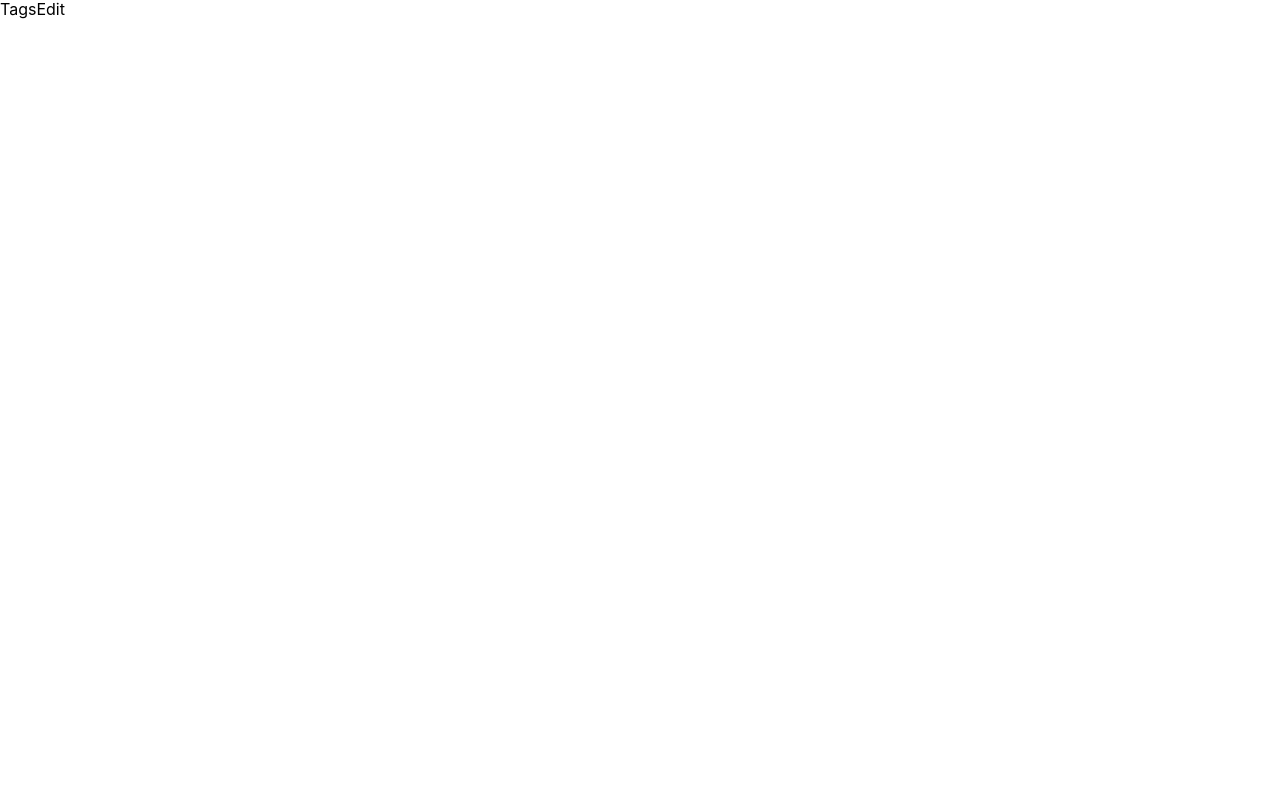
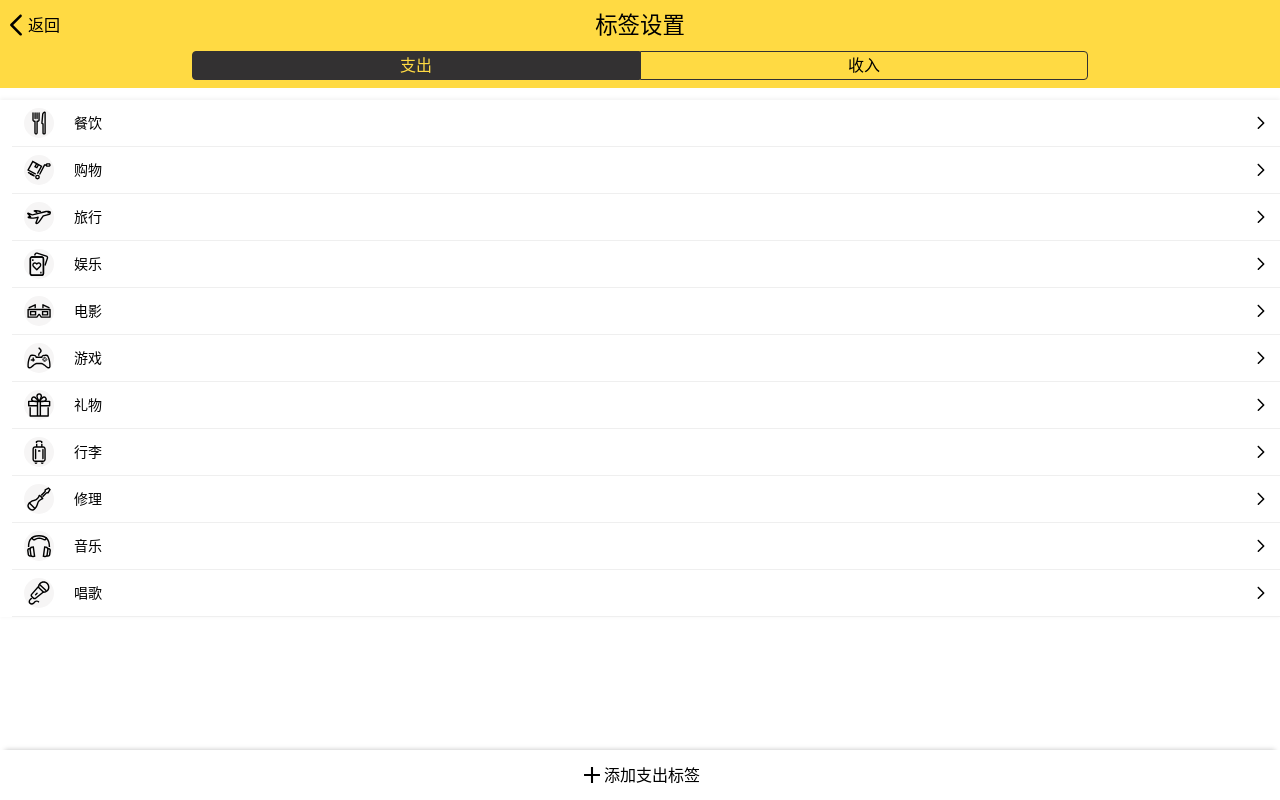
Before and after one commit to DDB324/duoduojizhang-React, a React app: page /#/tags in a window 1280 px wide. Built offline with nearby package versions, Linux system fonts and the light colour scheme.

Commit message:
基本完成Tag.tsx的样式

```diff
--- /dev/null
+++ b/src/Views/CategorySettings.tsx
@@ -0,0 +1,125 @@
+import styled from 'styled-components';
+import React, {useState} from 'react';
+import Icon from '../components/Icon';
+
+//样式
+const Wrapper = styled.section`
+  background: #ffda43;
+  position: relative;
+
+  > header {
+    padding: 12px 4px 12px;
+    display: flex;
+    justify-content: space-between;
+    align-items: center;
+
+    > .left {
+      display: flex;
+      justify-content: center;
+      align-items: center;
+
+      > .icon {
+        width: 24px;
+        height: 24px;
+      }
+    }
+
+    > .center {
+      font-size: 1.4em;
+    }
+
+    > .right {
+      width: 56px;
+      height: 24px;
+    }
+  }
+
+  > ul {
+    display: flex;
+    justify-content: center;
+    align-items: center;
+    padding-bottom: 8px;
+
+    > li {
+      text-align: center;
+      width: 35%;
+      border: 1px solid #333132;
+      padding: 4px 0;
+      position: relative;
+
+      &:first-child {
+        border-top-left-radius: 4px;
+        border-bottom-left-radius: 4px;
+      }
+
+      &:last-child {
+        border-top-right-radius: 4px;
+        border-bottom-right-radius: 4px;
+      }
+
+      &.selected {
+        background: #333132;
+        color: #ffda43;
+      }
+    }
+  }
+`;
+
+//props的类型声明
+type Category = '-' | '+';
+type Props = {
+  category: Category
+  onCategoryChange: (category: Category) => void
+}
+
+const CategorySettings: React.FC<Props> = (props) => {
+  //接受的外部数据
+  const category = props.category;
+
+  //遍历需要的数据
+  const categoryMap = {'-': '支出', '+': '收入'};
+
+  //类型声明
+  type Keys = keyof typeof categoryMap
+
+  //遍历需要的数据
+  const [categoryList] = useState<Keys[]>(['-', '+']);
+
+  //防止多次点击同一个category造成函数多次执行
+  const onToggleCategory = (e: React.MouseEvent, c: Category) => {
+    if (e.currentTarget.querySelector('span')?.innerHTML !== categoryMap[category]) {
+      return props.onCategoryChange(c);
+    }
+  };
+  return (
+    <Wrapper>
+      <header>
+        <div className='left'>
+          <Icon name='left'/>
+          返回
+        </div>
+        <div className='center'>
+          标签设置
+        </div>
+        <div className='right'/>
+      </header>
+      <ul>
+        {
+          categoryList.map(c => {
+              return (
+                <li key={c}
+                    onClick={(e) => onToggleCategory(e, c)}
+                    className={category === c ? 'selected' : ''}>
+                  {categoryMap[c]}
+                </li>
+              );
+            }
+          )
+        }
+      </ul>
+    </Wrapper>
+  );
+};
+
+
+export {CategorySettings};
--- a/src/Views/Money/TagsSection.tsx
+++ b/src/Views/Money/TagsSection.tsx
@@ -1,6 +1,6 @@
 import styled from 'styled-components';
 import Icon from '../../components/Icon';
-import React, {ReactHTMLElement, ReactNode, ReactNodeArray, useRef, useState} from 'react';
+import React, {useRef} from 'react';
 import {Link} from 'react-router-dom';
 
 const Wrapper = styled.section`
@@ -63,7 +63,7 @@ const TagsSection: React.FC<Props> = (props) => {
     const getClass = (tag: string) => selectedTag?.indexOf(tag) >= 0 ? 'selected' : '';
     const textLink = useRef(null);
     const handleClick = () => {
-        (textLink.current! as HTMLElement).click();
+      (textLink.current! as HTMLElement).click();
     };
     return (
       <Wrapper>
--- a/src/Views/Tags.tsx
+++ b/src/Views/Tags.tsx
@@ -1,9 +1,100 @@
-import React from 'react';
+import React, {useState} from 'react';
+import {useTags} from '../useTags';
+import Icon from '../components/Icon';
+import styled from 'styled-components';
+import {CategorySettings} from './CategorySettings';
 
-const Tags:React.FC = ()=>{
+const Wrapper = styled.div`
+  display: flex;
+  flex-direction: column;
+  height: 100vh;
+
+  > footer {
+    line-height: 50px;
+    text-align: center;
+    box-shadow: 0 -5px 5px -5px rgba(0, 0, 0, .25);
+
+    > .icon {
+      margin: 0 4px;
+    }
+  }
+`;
+const Main = styled.div`
+  flex-grow: 1;
+  overflow: auto;
+  padding: 12px 0 0;
+
+  > ul {
+    padding-left: 12px;
+    box-shadow: 0 -1px 5px #efefef;
+    display: flex;
+    flex-wrap: wrap;
+    font-size: 14px;
+    flex-direction: column;
+
+    > li {
+      display: flex;
+      justify-content: flex-start;
+      align-items: center;
+      padding: 8px 12px 8px 0;
+      border-bottom: 1px solid #efefef;
+
+      > div {
+        margin: 0 20px 0 12px;
+        width: 30px;
+        height: 30px;
+        background: #f6f5f5;
+        border-radius: 50%;
+        display: flex;
+        justify-content: center;
+        align-items: center;
+
+        > .icon {
+          width: 24px;
+          height: 24px;
+        }
+      }
+
+      > span {
+        margin-right: auto;
+      }
+    }
+  }
+`;
+
+const Tags: React.FC = () => {
+  //获取tag数据
+  const {expenditureTags, incomeTags} = useTags();
+
+  //声明category变量
+  const [category, setCategory] = useState<'-' | '+'>('-');
   return (
-    <div>TagsEdit</div>
-  )
-}
+    <Wrapper>
+      <CategorySettings category={category}
+                        onCategoryChange={(category) => {setCategory(category);}}/>
+      <Main>
+        <ul>
+          {
+            (category === '-' ? expenditureTags : incomeTags).map(tag => {
+              return (
+                <li key={tag.chart}>
+                  <div>
+                    <Icon name={tag.chart}/>
+                  </div>
+                  <span>{tag.name}</span>
+                  <Icon name='right'/>
+                </li>
+              );
+            })
+          }
+        </ul>
+      </Main>
+      <footer>
+        <Icon name='add'/>
+        {category === '-' ? '添加支出标签' : '添加收入标签'}
+      </footer>
+    </Wrapper>
+  );
+};
 
-export {Tags}
+export {Tags};
```
